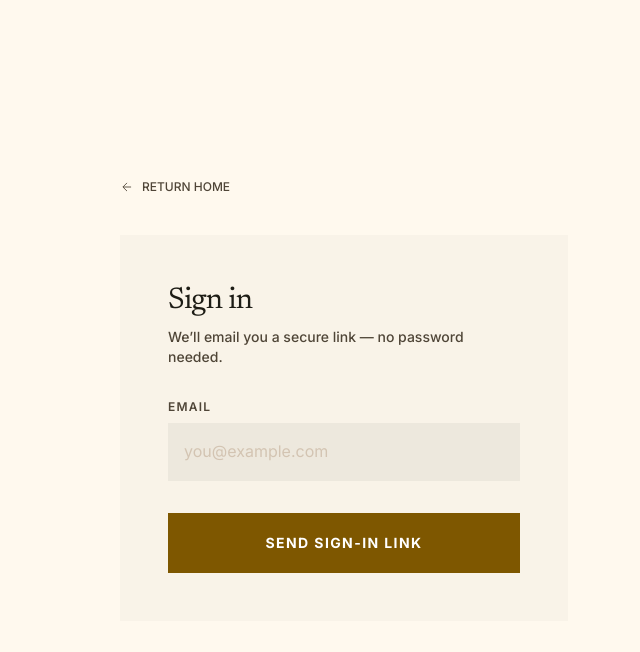
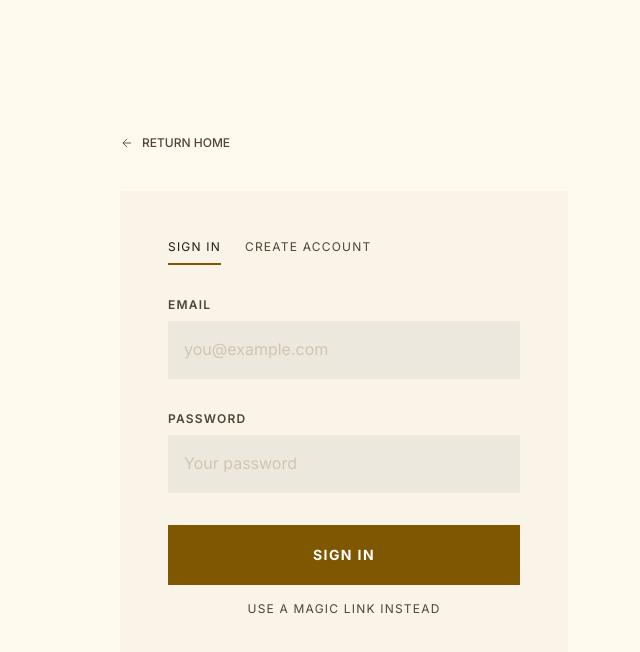
Before and after one commit to Innovate-Local/website, a Next.js app: page /login in a window 1280 px wide. Shown: the top 652 px of the page, without its empty margins (296-936 px from the left). Built offline with nearby package versions, Linux system fonts and the light colour scheme; no server answers.

Commit message:
feat: email+password auth (sign in / sign up) alongside magic link; set-password in profile for existing magic-link users

```diff
--- a/app/dashboard/profile/page.tsx
+++ b/app/dashboard/profile/page.tsx
@@ -3,6 +3,7 @@ import { ROLE_LABEL } from '@/lib/platform/roles'
 import { getApprenticeProfile } from '@/lib/platform/apprentice-profile'
 import { ProfileForm } from '@/components/platform/ProfileForm'
 import { ApprenticeProfileForm } from '@/components/platform/ApprenticeProfileForm'
+import { PasswordForm } from '@/components/platform/PasswordForm'
 
 export default async function ProfilePage() {
   const profile = await requireProfile()
@@ -39,6 +40,17 @@ export default async function ProfilePage() {
         <ProfileForm fullName={profile.fullName} />
       </section>
 
+      <section className="flex flex-col gap-6 border-t border-outline-variant/30 pt-10">
+        <div className="flex flex-col gap-2">
+          <h2 className="font-headline text-2xl text-on-surface">Password</h2>
+          <p className="font-body text-on-surface-variant">
+            Set a password to sign in without a magic-link email. If you’ve only used magic links,
+            this creates your password for next time.
+          </p>
+        </div>
+        <PasswordForm />
+      </section>
+
       {profile.role === 'apprentice' && (
         <section className="flex flex-col gap-6 border-t border-outline-variant/30 pt-10">
           <div className="flex flex-col gap-2">
--- a/app/login/page.tsx
+++ b/app/login/page.tsx
@@ -42,7 +42,7 @@ export default async function LoginPage({
         </Link>
 
         <div className="bg-surface-container-low p-8 md:p-12">
-          <LoginForm initialError={error === 'auth'} />
+          <LoginForm next={safeNext} initialError={error === 'auth'} />
         </div>
       </div>
     </main>
--- a/components/platform/LoginForm.tsx
+++ b/components/platform/LoginForm.tsx
@@ -3,54 +3,116 @@
 import { useState } from 'react'
 import { createClient } from '@/lib/supabase/client'
 
-type LoginFormProps = {
-  initialError?: boolean
-}
+type Mode = 'signin' | 'signup' | 'magic'
 
-// Passwordless magic-link sign in. Submits the email to Supabase, which mails a
-// link back to /auth/callback; on return the session cookie is set. (Password
-// and OAuth methods can be added here later without changing the callback.)
-export function LoginForm({ initialError = false }: LoginFormProps) {
+const fieldClass =
+  'w-full bg-surface-container-high border-0 border-b-2 border-transparent text-on-surface p-4 text-base focus:ring-0 focus:border-secondary transition-colors placeholder:text-outline-variant disabled:opacity-60'
+const labelCls = 'font-label text-xs font-semibold text-on-surface-variant uppercase tracking-widest'
+const submitClass =
+  'w-full bg-primary hover:bg-primary-container text-on-primary font-label text-sm uppercase tracking-widest font-bold py-5 px-8 transition-colors disabled:opacity-60 disabled:cursor-not-allowed'
+const tabClass = (active: boolean) =>
+  `font-label text-xs uppercase tracking-widest pb-2 border-b-2 transition-colors ${
+    active ? 'border-primary text-on-surface' : 'border-transparent text-on-surface-variant hover:text-on-surface'
+  }`
+
+// Email + password sign in / sign up, with magic link as a fallback. Password
+// auth avoids the per-login email send (magic link); existing magic-link users
+// can sign in with a link and then set a password from their profile.
+export function LoginForm({ next = '/dashboard', initialError = false }: { next?: string; initialError?: boolean }) {
+  const [mode, setMode] = useState<Mode>('signin')
+  const [fullName, setFullName] = useState('')
   const [email, setEmail] = useState('')
-  const [status, setStatus] = useState<'idle' | 'sending' | 'sent' | 'error'>(
-    initialError ? 'error' : 'idle',
-  )
+  const [password, setPassword] = useState('')
+  const [busy, setBusy] = useState(false)
+  const [error, setError] = useState<string | null>(initialError ? 'Your sign-in link was invalid or expired. Try again.' : null)
+  const [noPasswordHint, setNoPasswordHint] = useState(false)
+  const [magicSent, setMagicSent] = useState(false)
+  const [confirmSent, setConfirmSent] = useState(false)
+
+  function reset(nextMode: Mode) {
+    setMode(nextMode)
+    setError(null)
+    setNoPasswordHint(false)
+    setPassword('')
+  }
 
   async function onSubmit(e: React.FormEvent<HTMLFormElement>) {
     e.preventDefault()
-    setStatus('sending')
+    setBusy(true)
+    setError(null)
+    setNoPasswordHint(false)
+    const supabase = createClient()
 
-    const supabase = createClient()
-    // No query string here on purpose: the redirect must match a Supabase
-    // allow-list entry exactly (query params would force a wildcard and, on
-    // mismatch, fall back to Site URL). Post-login destination is /dashboard.
-    const emailRedirectTo = `${window.location.origin}/auth/callback`
-    const { error } = await supabase.auth.signInWithOtp({
-      email,
-      options: { emailRedirectTo },
-    })
+    if (mode === 'magic') {
+      const { error } = await supabase.auth.signInWithOtp({
+        email,
+        options: { emailRedirectTo: `${window.location.origin}/auth/callback` },
+      })
+      setBusy(false)
+      if (error) setError('Something went wrong sending your link. Please try again.')
+      else setMagicSent(true)
+      return
+    }
 
-    setStatus(error ? 'error' : 'sent')
+    if (mode === 'signup') {
+      const { data, error } = await supabase.auth.signUp({
+        email,
+        password,
+        options: {
+          data: { full_name: fullName.trim() || undefined },
+          emailRedirectTo: `${window.location.origin}/auth/callback`,
+        },
+      })
+      setBusy(false)
+      if (error) {
+        setError(error.message)
+        return
+      }
+      // Email confirmation OFF → session present → straight in. ON → confirm email.
+      if (data.session) window.location.assign(next)
+      else setConfirmSent(true)
+      return
+    }
+
+    // signin
+    const { error } = await supabase.auth.signInWithPassword({ email, password })
+    setBusy(false)
+    if (error) {
+      // Most commonly: existing magic-link-only account with no password set.
+      setError('That email and password didn’t match.')
+      setNoPasswordHint(true)
+      return
+    }
+    window.location.assign(next)
   }
 
-  if (status === 'sent') {
+  if (magicSent) {
     return (
       <div className="flex flex-col gap-4 text-center">
-        <div className="font-label text-xs uppercase tracking-widest text-primary">
-          Check your inbox
-        </div>
+        <div className="font-label text-xs uppercase tracking-widest text-primary">Check your inbox</div>
         <h2 className="font-headline text-3xl text-on-surface">Your link is on its way.</h2>
         <p className="font-body text-on-surface-variant leading-relaxed">
-          We sent a sign-in link to{' '}
-          <span className="font-label text-on-surface">{email}</span>. Open it on this device to
-          continue.
+          We sent a sign-in link to <span className="font-label text-on-surface">{email}</span>. Open it on this
+          device to continue.
         </p>
-        <button
-          type="button"
-          onClick={() => setStatus('idle')}
-          className="mt-2 self-center font-label text-xs uppercase tracking-widest text-on-surface-variant hover:text-primary transition-colors"
-        >
-          Use a different email
+        <button type="button" onClick={() => { setMagicSent(false); reset('signin') }} className="mt-2 self-center font-label text-xs uppercase tracking-widest text-on-surface-variant hover:text-primary transition-colors">
+          Back to sign in
+        </button>
+      </div>
+    )
+  }
+
+  if (confirmSent) {
+    return (
+      <div className="flex flex-col gap-4 text-center">
+        <div className="font-label text-xs uppercase tracking-widest text-primary">Confirm your email</div>
+        <h2 className="font-headline text-3xl text-on-surface">Almost there.</h2>
+        <p className="font-body text-on-surface-variant leading-relaxed">
+          We sent a confirmation link to <span className="font-label text-on-surface">{email}</span>. Confirm it,
+          then sign in with your password.
+        </p>
+        <button type="button" onClick={() => { setConfirmSent(false); reset('signin') }} className="mt-2 self-center font-label text-xs uppercase tracking-widest text-on-surface-variant hover:text-primary transition-colors">
+          Back to sign in
         </button>
       </div>
     )
@@ -58,49 +120,83 @@ export function LoginForm({ initialError = false }: LoginFormProps) {
 
   return (
     <form onSubmit={onSubmit} className="flex flex-col gap-8">
-      <div className="space-y-1">
-        <h2 className="font-headline text-3xl text-on-surface tracking-tight mb-2">Sign in</h2>
-        <p className="text-sm text-on-surface-variant font-medium">
-          We&rsquo;ll email you a secure link &mdash; no password needed.
-        </p>
+      <div className="flex gap-6">
+        <button type="button" onClick={() => reset('signin')} className={tabClass(mode === 'signin')}>
+          Sign in
+        </button>
+        <button type="button" onClick={() => reset('signup')} className={tabClass(mode === 'signup')}>
+          Create account
+        </button>
       </div>
 
-      <div className="flex flex-col gap-2">
-        <label
-          htmlFor="email"
-          className="font-label text-xs font-semibold text-on-surface-variant uppercase tracking-widest"
-        >
-          Email
-        </label>
-        <input
-          id="email"
-          name="email"
-          type="email"
-          required
-          autoComplete="email"
-          value={email}
-          onChange={(e) => setEmail(e.target.value)}
-          placeholder="you@example.com"
-          disabled={status === 'sending'}
-          className="w-full bg-surface-container-high border-0 border-b-2 border-transparent text-on-surface p-4 text-base focus:ring-0 focus:border-secondary transition-colors placeholder:text-outline-variant disabled:opacity-60"
-        />
-      </div>
+      {mode === 'magic' && (
+        <p className="text-sm text-on-surface-variant font-medium">
+          We’ll email you a secure link — no password needed.
+        </p>
+      )}
 
-      {status === 'error' && (
-        <div className="bg-error-container text-on-error-container p-4">
-          <p className="font-label text-xs uppercase tracking-widest">
-            Something went wrong sending your link. Please try again.
-          </p>
+      {mode === 'signup' && (
+        <div className="flex flex-col gap-2">
+          <label htmlFor="fullName" className={labelCls}>Full name</label>
+          <input id="fullName" name="fullName" type="text" autoComplete="name" value={fullName} onChange={(e) => setFullName(e.target.value)} placeholder="Your name" disabled={busy} className={fieldClass} />
         </div>
       )}
 
-      <button
-        type="submit"
-        disabled={status === 'sending'}
-        className="w-full bg-primary hover:bg-primary-container text-on-primary font-label text-sm uppercase tracking-widest font-bold py-5 px-8 transition-colors disabled:opacity-60 disabled:cursor-not-allowed"
-      >
-        {status === 'sending' ? 'Sending...' : 'Send sign-in link'}
-      </button>
+      <div className="flex flex-col gap-2">
+        <label htmlFor="email" className={labelCls}>Email</label>
+        <input id="email" name="email" type="email" required autoComplete="email" value={email} onChange={(e) => setEmail(e.target.value)} placeholder="you@example.com" disabled={busy} className={fieldClass} />
+      </div>
+
+      {mode !== 'magic' && (
+        <div className="flex flex-col gap-2">
+          <label htmlFor="password" className={labelCls}>Password</label>
+          <input
+            id="password"
+            name="password"
+            type="password"
+            required
+            minLength={8}
+            autoComplete={mode === 'signup' ? 'new-password' : 'current-password'}
+            value={password}
+            onChange={(e) => setPassword(e.target.value)}
+            placeholder={mode === 'signup' ? 'At least 8 characters' : 'Your password'}
+            disabled={busy}
+            className={fieldClass}
+          />
+        </div>
+      )}
+
+      {error && (
+        <div className="bg-error-container text-on-error-container p-4 flex flex-col gap-2">
+          <p className="font-label text-xs uppercase tracking-widest">{error}</p>
+          {noPasswordHint && (
+            <p className="text-sm">
+              Only ever used a magic link? You don’t have a password yet —{' '}
+              <button type="button" onClick={() => reset('magic')} className="underline font-semibold">
+                sign in with a magic link
+              </button>{' '}
+              once, then set a password from your profile.
+            </p>
+          )}
+        </div>
+      )}
+
+      <div className="flex flex-col gap-4">
+        <button type="submit" disabled={busy} className={submitClass}>
+          {busy
+            ? 'Working…'
+            : mode === 'magic'
+              ? 'Send sign-in link'
+              : mode === 'signup'
+                ? 'Create account'
+                : 'Sign in'}
+        </button>
+        {mode !== 'magic' && (
+          <button type="button" onClick={() => reset('magic')} className="self-center font-label text-xs uppercase tracking-widest text-on-surface-variant hover:text-primary transition-colors">
+            Use a magic link instead
+          </button>
+        )}
+      </div>
     </form>
   )
 }
--- /dev/null
+++ b/components/platform/PasswordForm.tsx
@@ -0,0 +1,64 @@
+'use client'
+
+import { useState } from 'react'
+import { createClient } from '@/lib/supabase/client'
+import { inputClass, labelClass, primaryButtonClass } from './styles'
+
+// Set or change the signed-in user's password. This is how someone who has only
+// ever used magic links gives themselves a password — they're already
+// authenticated, so no email is involved.
+export function PasswordForm() {
+  const [password, setPassword] = useState('')
+  const [confirm, setConfirm] = useState('')
+  const [busy, setBusy] = useState(false)
+  const [error, setError] = useState<string | null>(null)
+  const [done, setDone] = useState(false)
+
+  async function onSubmit(e: React.FormEvent<HTMLFormElement>) {
+    e.preventDefault()
+    setError(null)
+    setDone(false)
+    if (password.length < 8) {
+      setError('Password must be at least 8 characters.')
+      return
+    }
+    if (password !== confirm) {
+      setError('Passwords don’t match.')
+      return
+    }
+    setBusy(true)
+    const supabase = createClient()
+    const { error } = await supabase.auth.updateUser({ password })
+    setBusy(false)
+    if (error) setError(error.message)
+    else {
+      setDone(true)
+      setPassword('')
+      setConfirm('')
+    }
+  }
+
+  return (
+    <form onSubmit={onSubmit} className="flex max-w-lg flex-col gap-6">
+      <div className="flex flex-col gap-2">
+        <label htmlFor="new-password" className={labelClass}>New password</label>
+        <input id="new-password" type="password" autoComplete="new-password" minLength={8} value={password} onChange={(e) => { setPassword(e.target.value); setDone(false) }} placeholder="At least 8 characters" disabled={busy} className={inputClass} />
+      </div>
+      <div className="flex flex-col gap-2">
+        <label htmlFor="confirm-password" className={labelClass}>Confirm password</label>
+        <input id="confirm-password" type="password" autoComplete="new-password" minLength={8} value={confirm} onChange={(e) => { setConfirm(e.target.value); setDone(false) }} placeholder="Re-enter password" disabled={busy} className={inputClass} />
+      </div>
+      {error && (
+        <div className="bg-error-container p-4 text-on-error-container">
+          <p className="font-label text-xs uppercase tracking-widest">{error}</p>
+        </div>
+      )}
+      <div className="flex items-center gap-4">
+        <button type="submit" disabled={busy} className={primaryButtonClass}>
+          {busy ? 'Saving…' : 'Set password'}
+        </button>
+        {done && <span className="font-label text-xs uppercase tracking-widest text-primary">Password updated</span>}
+      </div>
+    </form>
+  )
+}
```
